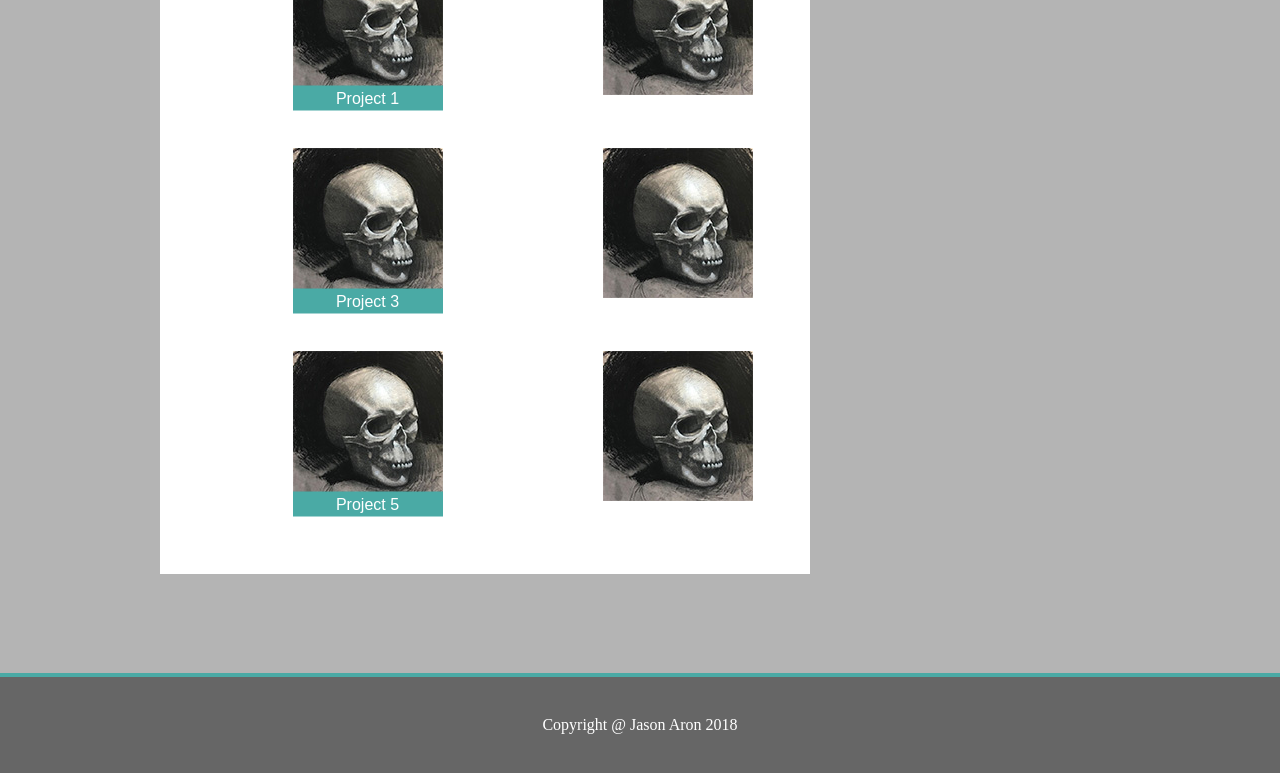
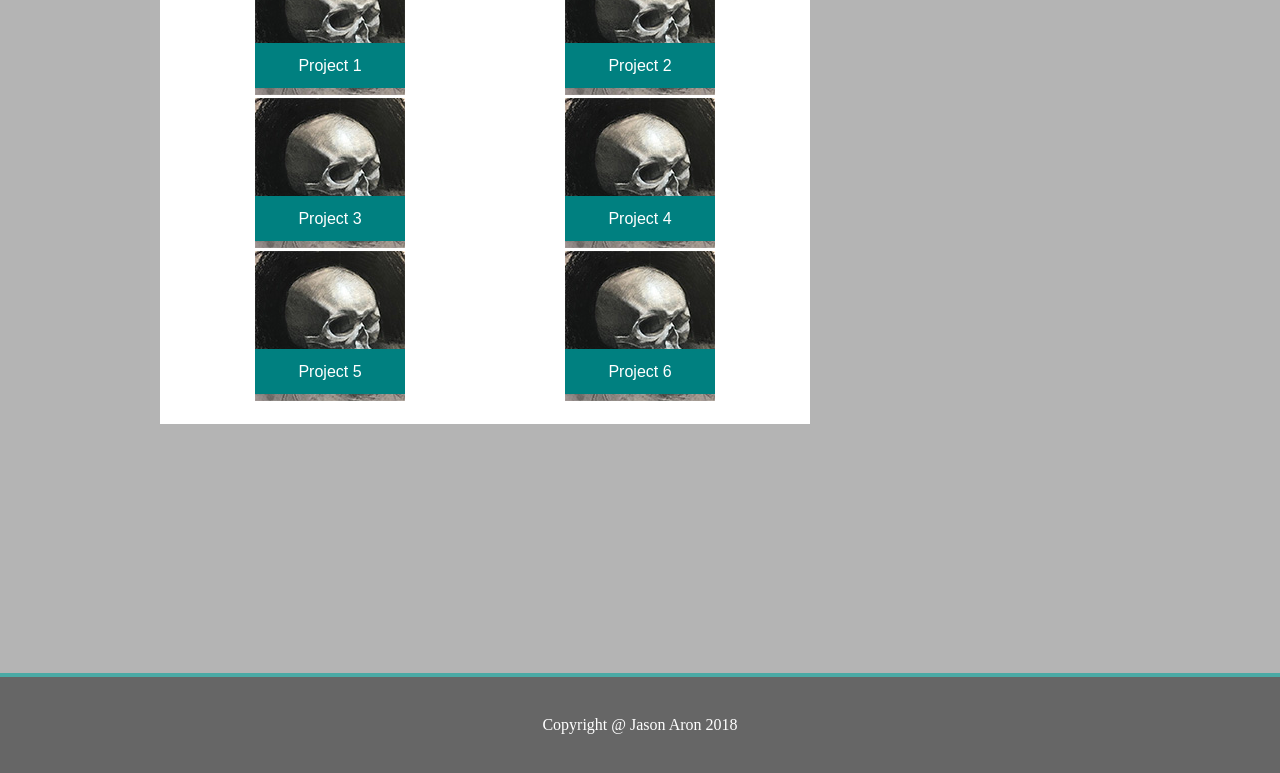
Before and after one commit to JasonAron/Basic-Portfolio, a plain HTML site: page portfolio.html in a window 1280 px wide. Shown: the part 265-1038 px from the top of the page. Drawn offline with Linux system fonts and the light colour scheme.

Commit message:
Basic_Portfolio_Final

```diff
--- a/assets/css/style.css
+++ b/assets/css/style.css
@@ -24,6 +24,7 @@ header {
     color: #ffffff;
 }
 
+/* Nav Bar */
 .li1 {
     float: right;
     padding: 40px 10px;
@@ -32,6 +33,14 @@ header {
     color: #666666;
     font-family: sans-serif;
     font-size: 18px;
+}
+
+a:hover {
+    color: #4aaaa5;
+}
+
+a:active {
+    color: #4aaaa5;
 }
 
 .wrapper {
@@ -88,6 +97,7 @@ p {
 .maincontentwidth {
     width: 650px;
     height: auto 0;
+    overflow: auto;
 }
 
 .floatright {
@@ -107,43 +117,38 @@ body {
 
 /* Portfolio */
 
-.column1 {
-    float: left;
-    padding-right: 85px;
-    padding-left: 75px;
+
+.position-relative {
+    position: relative;
 }
 
-.textoverlay {
-    position: relative;
-    width: 150px;
-    top: 50%;
-    left: 50%;
-    transform: translate(-50%, -50%);
-    background: #4aaaa5;
+.position-absolute {
+	position: absolute;
+	bottom: 10px;
 }
 
-.comlumn2 {
-    float: right;
-    padding-right: 75px;
-}
-
-.textoverlay2 {
-    position: relative;
-    width: 150px;
-    top: 50%;
-    right: 50%;
-    transform: translate(-50%, -50%);
-    background: #4aaaa5;
-}
-
-.content {
-    position: relative;
+.image-banner {
+	background-color: teal;
+    padding: 10px;
+    width: 100%;
     text-align: center;
     color: white;
 }
 
+.float-left {
+    float: left;
+    margin-left: 75px;
 
+}
 
+.float-right {
+    float: right;
+    margin-right: 75px;
+}
+
+.clear-both {
+	clear: both;
+}
 
 
 /* Input Form Style */
@@ -169,7 +174,7 @@ input[type=submit] {
 }
 
 input[type=submit]:hover {
-    background-color: #45a049;
+    background-color: teal;
 }
 /* End Input Form Style */
 
--- a/portfolio.html
+++ b/portfolio.html
@@ -34,56 +34,53 @@
             <h1>Portfolio</h1>
             <hr>
 
-                <div class="column1">
-                    <div class="content">
+            <div class="position-relative float-left">
+                <img src="assets/images/skull_thumbnail.jpg">
+                <p class="position-absolute image-banner">
+                    Project 1
+                </p>
+            </div>
+
+            <div class="position-relative float-right">
+                <img src="assets/images/skull_thumbnail.jpg">
+                <p class="position-absolute image-banner">
+                    Project 2
+                </p>
+            </div>
+
+            <!-- 2nd row to 'clear: both;' -->
+            <div class="clear-both position-relative float-left">
+                <img src="assets/images/skull_thumbnail.jpg">
+                <p class="position-absolute image-banner">
+                    Project 3
+                </p>
+            </div>
+
+            <div class="position-relative float-right">
+                <img src="assets/images/skull_thumbnail.jpg">
+                <p class="position-absolute image-banner">
+                    Project 4
+                </p>
+            </div>
+
+            <!-- 3rd row -->
+                         <div class="clear-both position-relative float-left">
                             <img src="assets/images/skull_thumbnail.jpg">
-                            <p class="textoverlay">Project 1</p>
-                            </div>
-                            </div>
+                            <p class="position-absolute image-banner">
+                                Project 5
+                            </p>
+                        </div>
+
+                        <div class="position-relative float-right">
+                            <img src="assets/images/skull_thumbnail.jpg">
+                            <p class="position-absolute image-banner">
+                                Project 6
+                            </p>
+                        </div>
 
 
-                <div class="column2">
-                    <div class="content">
-                            <img src="assets/images/skull_thumbnail.jpg">
-                            <p class="textoverlay2">Project 2</p>
-                            </div>
-                            </div>
+        </section>
 
-
-
-                <div class="column1">
-                    <div class="content">
-                            <img src="assets/images/skull_thumbnail.jpg">
-                            <p class="textoverlay">Project 3</p>
-                            </div>
-                            </div>
-
-
-
-                <div class="column2">
-                    <div class="content">
-                            <img src="assets/images/skull_thumbnail.jpg">
-                            <p class="textoverlay2">Project 4</p>
-                            </div>
-                            </div>
-
-
-                <div class="column1">
-                     <div class="content">
-                            <img src="assets/images/skull_thumbnail.jpg">
-                            <p class="textoverlay">Project 5</p>
-                            </div>
-                            </div>
-
-
-                <div class="column2">
-                    <div class="content">
-                            <img src="assets/images/skull_thumbnail.jpg">
-                            <p class="textoverlay2">Project 6</p>
-                            </div>
-                            </div>
-
-        </section>
 
 
 <!-- Connect with me -->
```
